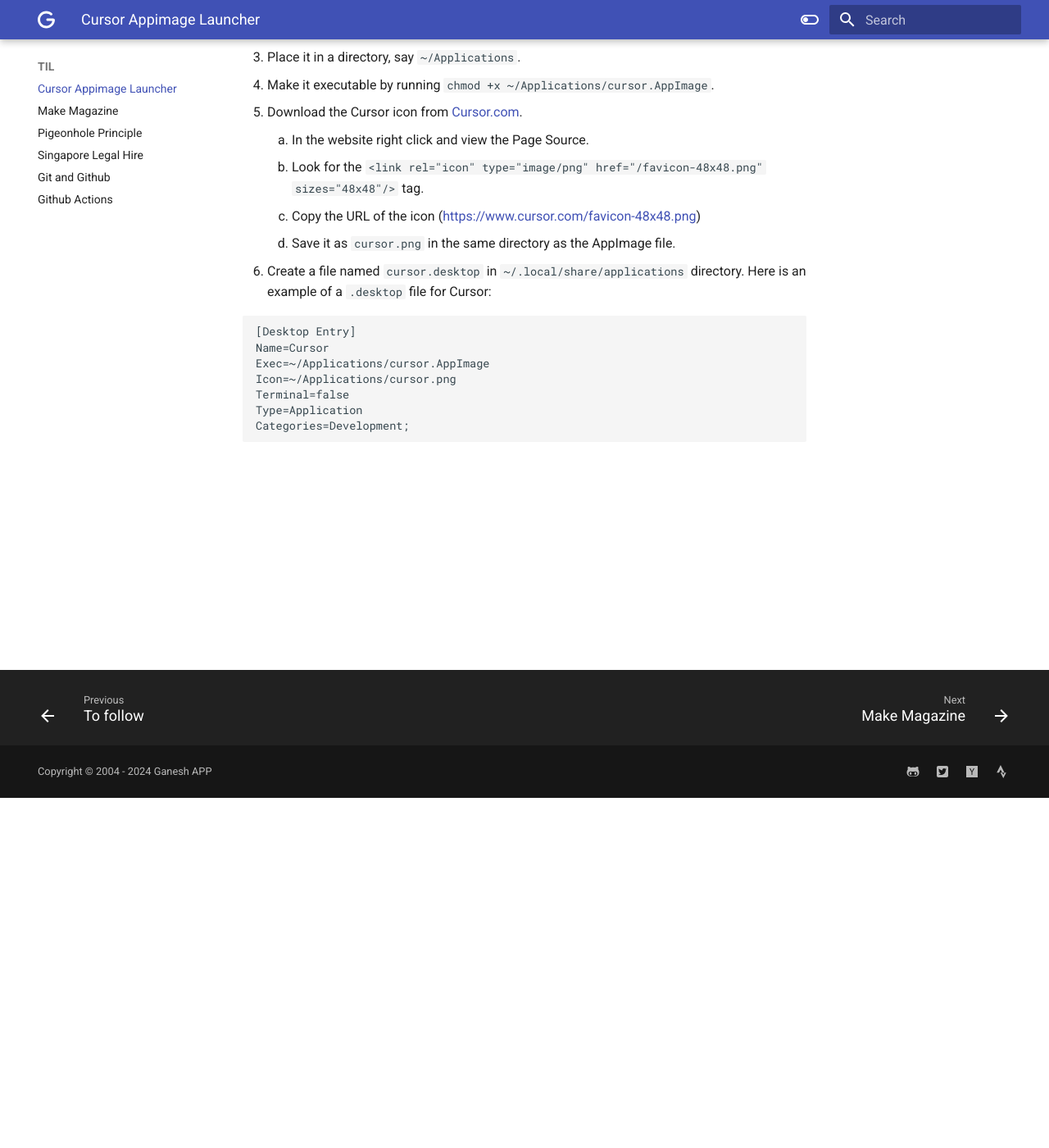
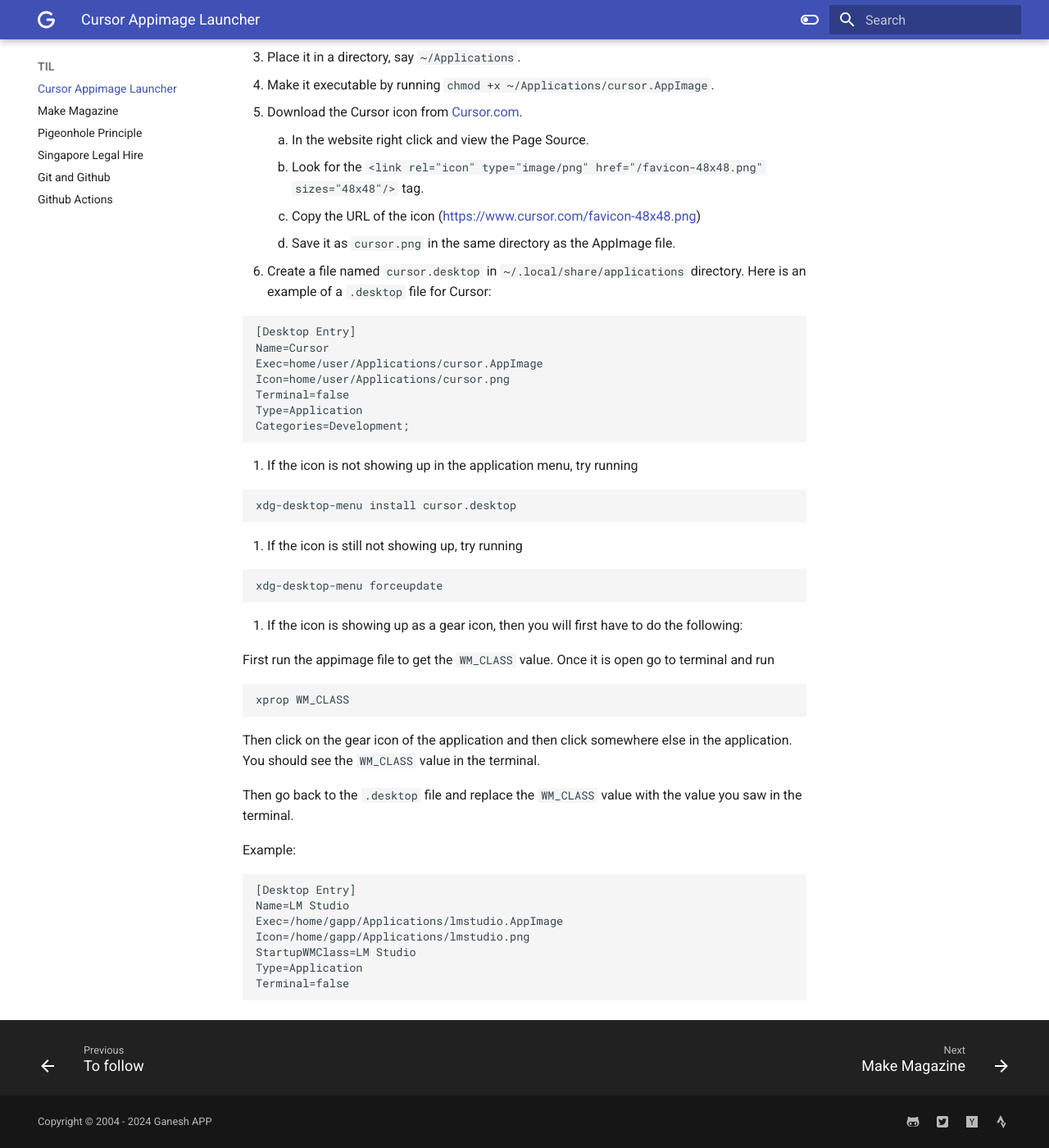
Before and after one commit to ganeshapp/ganeshapp.github.io, an MkDocs documentation site: the page built from docs/TIL/Cursor-AppImage-Launcher.md, in a window 1280 px wide and 1400 px high, scrolled down 427 px. Shown: the whole window at 82% size. Built offline with MkDocs 1.6.1 and Material for MkDocs 9.7.7, drawn with Linux system fonts in a browser that asks for light colours.

Commit message:
Updating desktop appimage

````diff
--- a/docs/TIL/Cursor-AppImage-Launcher.md
+++ b/docs/TIL/Cursor-AppImage-Launcher.md
@@ -23,9 +23,45 @@
 ```ini
 [Desktop Entry]
 Name=Cursor
-Exec=~/Applications/cursor.AppImage
-Icon=~/Applications/cursor.png
+Exec=home/user/Applications/cursor.AppImage
+Icon=home/user/Applications/cursor.png
 Terminal=false
 Type=Application
 Categories=Development;
 ```
+
+7. If the icon is not showing up in the application menu, try running
+
+```
+xdg-desktop-menu install cursor.desktop
+```
+
+8. If the icon is still not showing up, try running
+
+```
+xdg-desktop-menu forceupdate
+```
+
+9. If the icon is showing up as a gear icon, then you will first have to do the following:
+
+First run the appimage file to get the `WM_CLASS` value. Once it is open go to terminal and run
+
+```
+xprop WM_CLASS
+```
+
+Then click on the gear icon of the application and then click somewhere else in the application. You should see the `WM_CLASS` value in the terminal.
+
+Then go back to the `.desktop` file and replace the `WM_CLASS` value with the value you saw in the terminal.
+
+Example:
+
+```
+[Desktop Entry]
+Name=LM Studio
+Exec=/home/gapp/Applications/lmstudio.AppImage
+Icon=/home/gapp/Applications/lmstudio.png
+StartupWMClass=LM Studio
+Type=Application
+Terminal=false
+```
````
